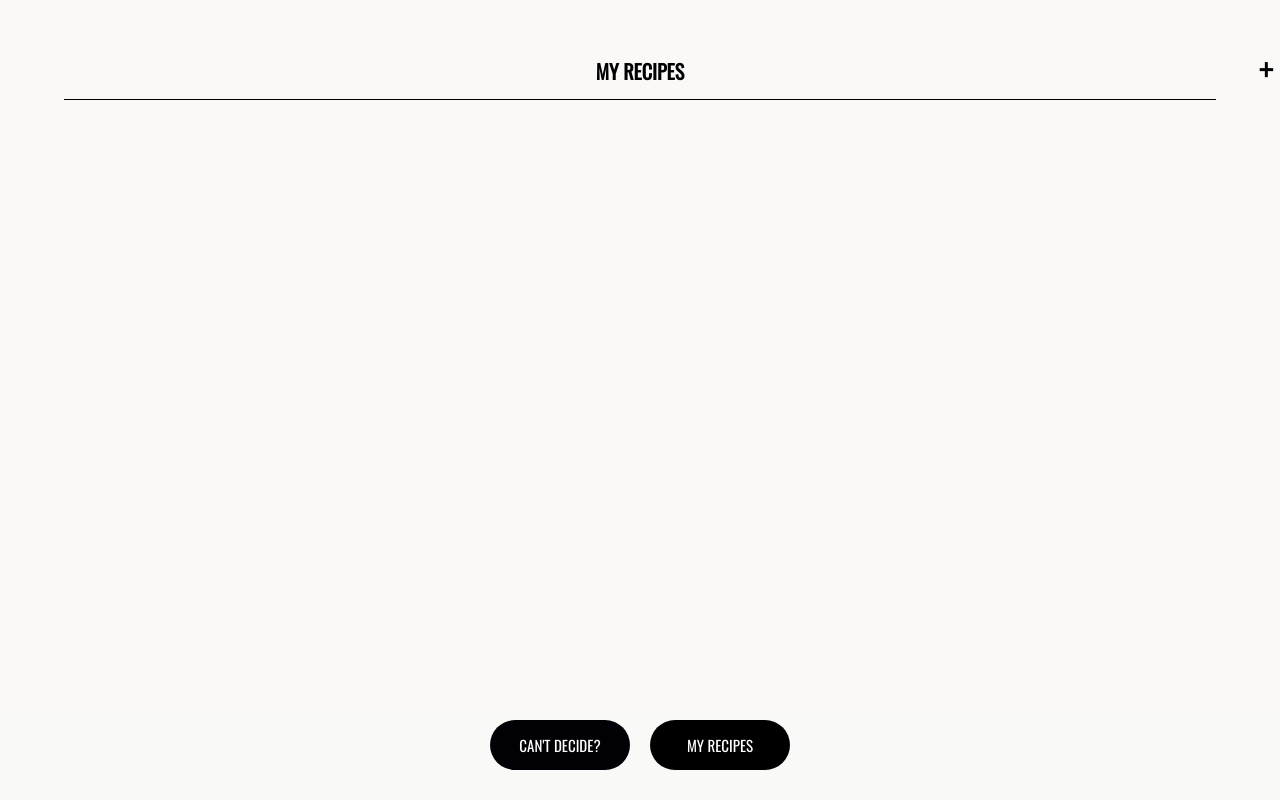
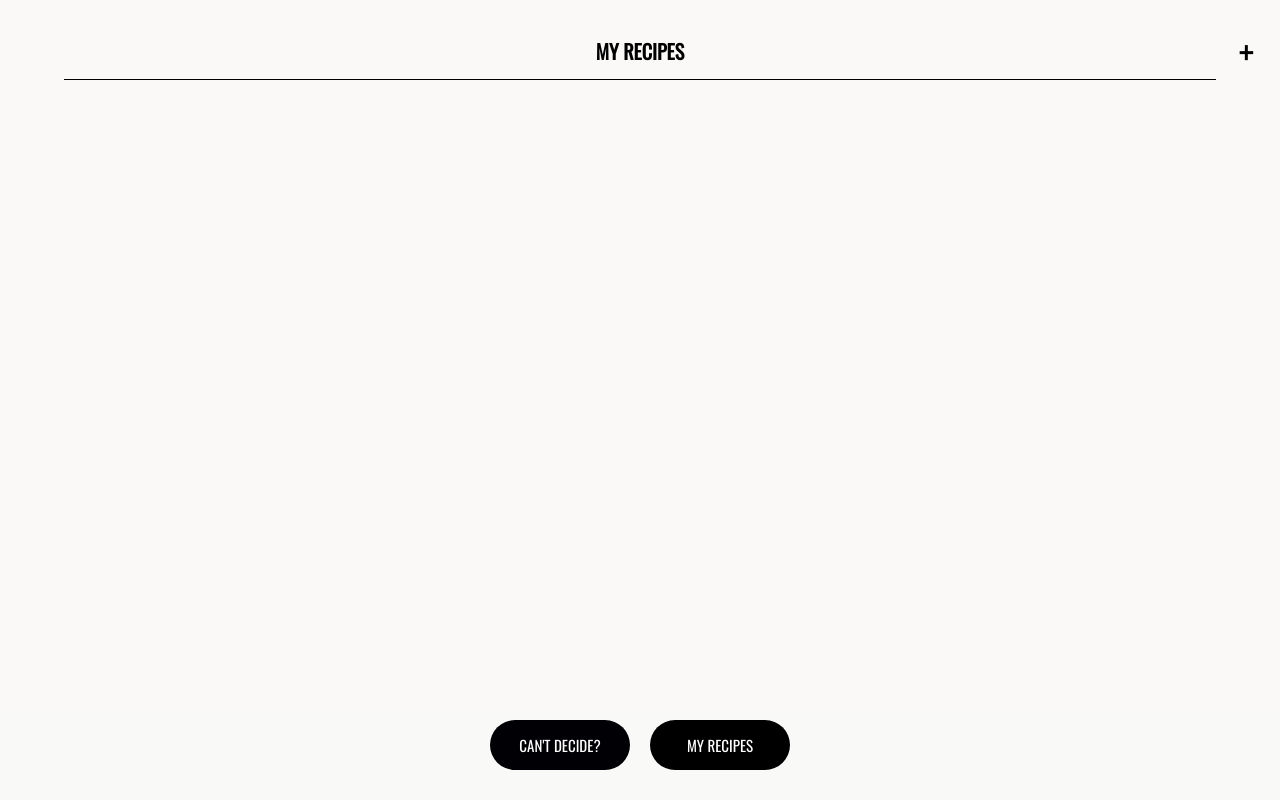
Before and after one commit to vickybremer/Rezeptbuch, a React (Create React App) app in the folder rezeptbuch/: page / in a window 1280 px wide. Shown: the top 800 px of the page. Built offline with nearby package versions, Linux system fonts and the light colour scheme.

Commit message:
Header Höhe angepasst

```diff
--- a/rezeptbuch/src/components/addNewRecipe/AddRecipe.module.css
+++ b/rezeptbuch/src/components/addNewRecipe/AddRecipe.module.css
@@ -1,5 +1,5 @@
 .addRBody {
-  padding-top: 33%;
+  padding-top: 25%;
   padding-bottom: 120px;
   display: flex;
   justify-content: center;
--- a/rezeptbuch/src/components/fullRecipe/fullRecipe.module.css
+++ b/rezeptbuch/src/components/fullRecipe/fullRecipe.module.css
@@ -21,7 +21,7 @@
   border-top-left-radius: 40px;
   border-top-right-radius: 40px;
   width: 100%;
-  height: 86%;
+  height: 88.5%;
   margin-bottom: 0px;
   bottom: 0px;
 }
--- a/rezeptbuch/src/components/header/Header.module.css
+++ b/rezeptbuch/src/components/header/Header.module.css
@@ -4,7 +4,7 @@
   flex-direction: column;
   width: 100%;
   margin: 0px;
-  height: 100px;
+  height: 80px;
   background-color: #faf9f8;
   position: fixed;
   top: 0px;
@@ -17,5 +17,5 @@ h1 {
   font-size: 20px;
   font-weight: 600;
   text-transform: uppercase;
-  margin-top: 55px;
+  margin-top: 35px;
 }
--- a/rezeptbuch/src/components/navigation/Navigation.module.css
+++ b/rezeptbuch/src/components/navigation/Navigation.module.css
@@ -50,13 +50,10 @@
   display: flex;
   flex-direction: column;
   justify-content: flex-end;
-
   width: 100%;
-  height: 100px;
+  height: 80px;
   position: fixed;
   top: 0px;
-  /* box-shadow:10px 5px 5px black; */
-  /* display: inline-flex; */
   align-items: flex-end;
 
   background-color: rgba(109, 80, 80, 0);
@@ -69,10 +66,8 @@
   font-weight: 400;
   color: rgb(0, 0, 0);
   border: none;
-  top: 40px;
-  /* margin-left: 80%; */
-  /* width: 30px;
-  height: 30px; */
+  top: 23px;
+  right: 20px;
 }
 .navButtons .nav3:active {
   background-color: rgba(255, 255, 255, 0);
--- a/rezeptbuch/src/components/randomizer/Randomizer.module.css
+++ b/rezeptbuch/src/components/randomizer/Randomizer.module.css
@@ -1,5 +1,5 @@
 .RandomizerBody {
-  padding-top: 33%;
+  padding-top: 25%;
   padding-bottom: 120px;
   padding-left: 23%;
   padding-right: 23%;
--- a/rezeptbuch/src/components/recipes/Recipes.module.css
+++ b/rezeptbuch/src/components/recipes/Recipes.module.css
@@ -1,5 +1,5 @@
 .RecipesBody {
-  padding-top: 24%;
+  padding-top: 20%;
   padding-bottom: 120px;
 }
 
```
